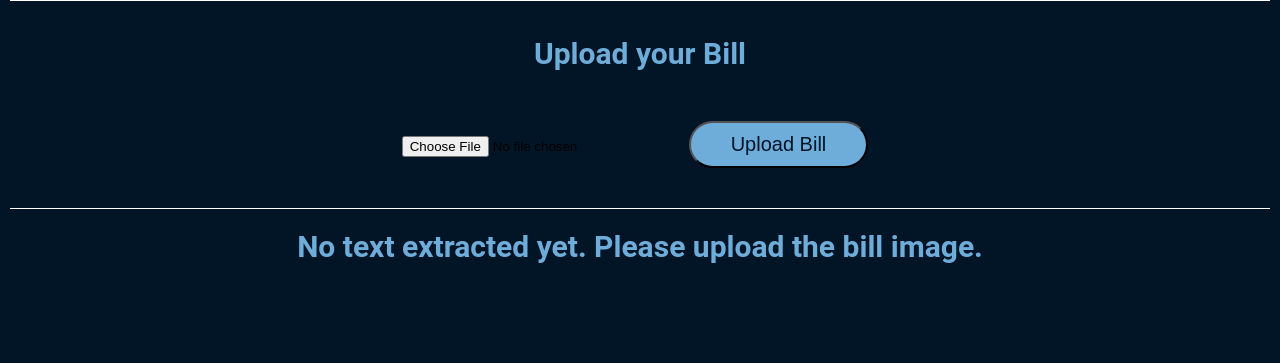
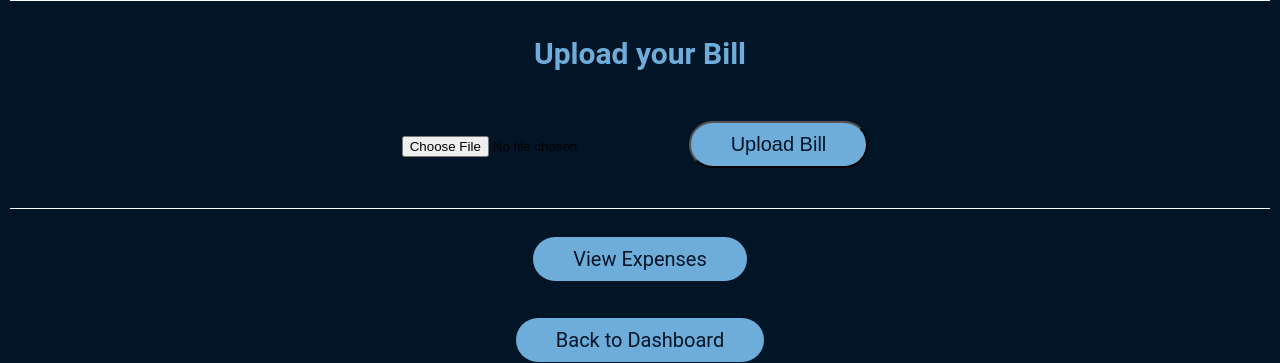
Before and after one commit to Bhavin-C0des/Smart-Budget-Tracker, a Flask app: page /dashboard/add-expense in a window 1280 px wide. Shown: the part 437-800 px from the top of the page. Run offline with Flask 3, Linux system fonts and the light colour scheme; the visitor is signed in with stand-in values (Sample User, id 1).

Commit message:
Added buttons to go back to dashboard and to view Expenses

```diff
--- a/templates/add_expense.html
+++ b/templates/add_expense.html
@@ -42,13 +42,7 @@
         <input type="file" name="bill_image" accept="image/*" required>
         <button type="submit" name="action" value="upload_bill" class="btn btn-secondary">Upload Bill</button>
     </fieldset>
-</form>
-
-{% if extracted_text %}
-    <h2>Extracted Text From Uploaded Image :</h2>
-    <pre style="color: #6EACDA">{{extracted_text}}</pre>
-{% else %}
-    <h3>No text extracted yet. Please upload the bill image.</h3>
-{% endif %}
-
+</form><br><br>
+<a href="{{ url_for('dashboard.expenses') }}" class="btn">View Expenses</a><br><br><br><br>
+<a href="{{ url_for('dashboard.dashboard') }}" class="btn">Back to Dashboard</a>
 {% endblock %}
```
